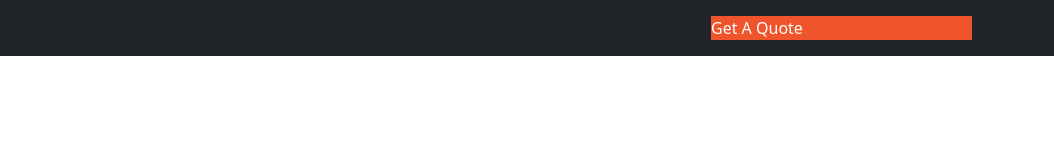
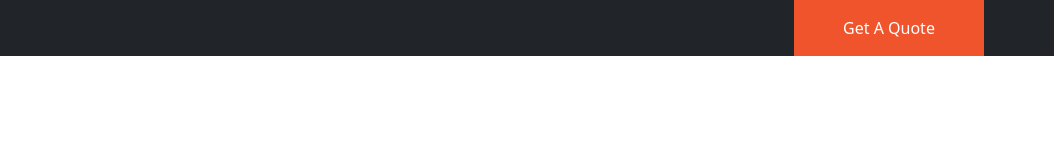
Before and after one commit to naimur-234964/construction_website, a plain HTML site: page index.html in a window 1280 px wide. Shown: the full height of the page, 226-1280 px from the left. Drawn offline with nearby package versions, Linux system fonts and the light colour scheme.

Commit message:
top-menu section completed

```diff
--- a/assets/css/style.css
+++ b/assets/css/style.css
@@ -19,8 +19,11 @@
     }
 
     .quote {
-        li {
-            background-color: var(--primary-color);
+        background-color: var(--primary-color);
+        transition: .5s ease-in-out;
+
+        &:hover {
+            background-color: #da3810;
         }
 
         a {
--- a/index.html
+++ b/index.html
@@ -20,7 +20,7 @@
     <section id="top-nav" class="bg-dark">
         <section class="container">
             <div class="row text-light">
-                <div class="col-9">
+                <div class="col-10">
                     <ul class="d-flex list-unstyled social-top my-3">
                         <li>
                             <a href="#">
@@ -49,10 +49,8 @@
                         </li>
                     </ul>
                 </div>
-                <div class="col-3 quote">
-                    <ul class="list-unstyled my-3">
-                        <li class="ms-auto"><a href="contact.html">Get A Quote</a></li>
-                    </ul>
+                <div class="col-2 quote text-center py-3">
+                    <a class="my-3" href="contact.html">Get A Quote</a>
                 </div>
             </div>
         </section>
```
